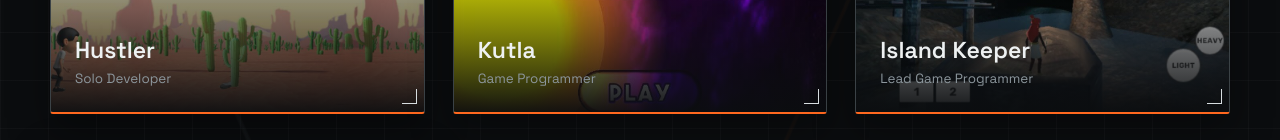
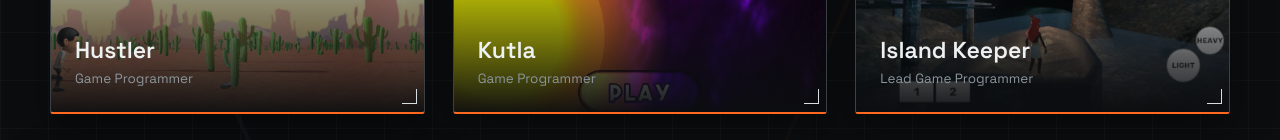
Before and after one commit to mchami7/portfolio, a React (Vite) app: page / in a window 1280 px wide. Shown: the part 1648-1788 px from the top of the page. Built offline with nearby package versions, Linux system fonts and the light colour scheme.

Commit message:
Update projects.ts

```diff
--- a/src/data/projects.ts
+++ b/src/data/projects.ts
@@ -446,7 +446,7 @@ export const olderProjects: Project[] = [
     slug: 'hustler',
     title: 'Hustler',
     year: '2022',
-    role: 'Solo Developer',
+    role: 'Game Programmer',
     duration: 'Published',
     technology: 'Unity, PlayFab, Unity Ads',
     summary:
```
